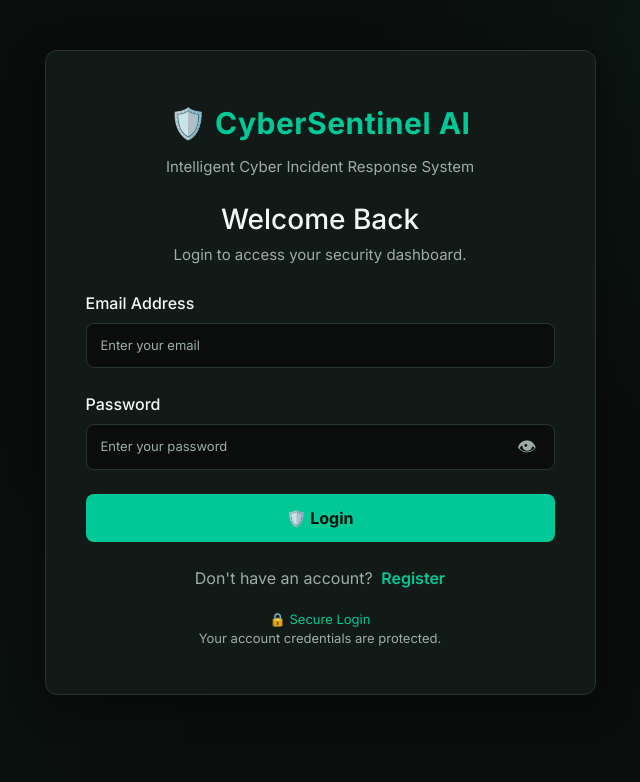
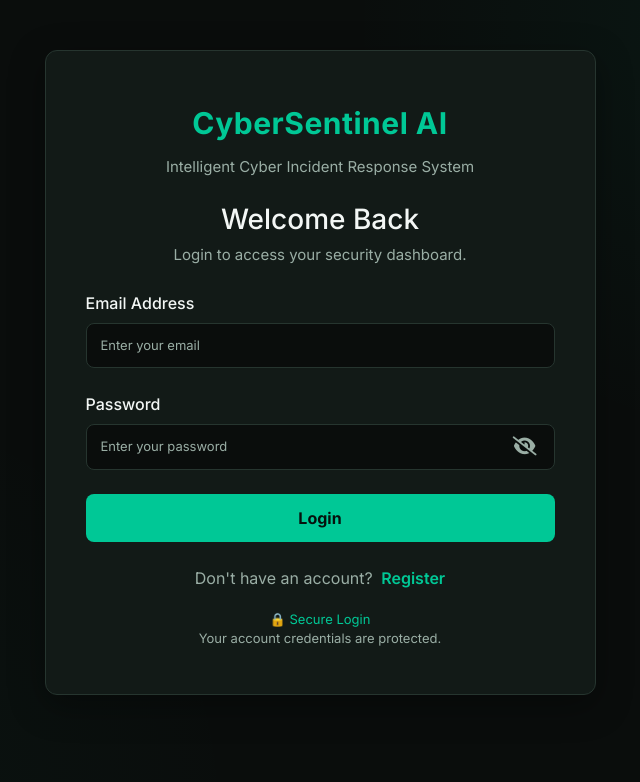
Before and after one commit to aryanpukale23-web/CyberSentinel-AI, a Flask app: page /login in a window 1280 px wide. Shown: the part 70-852 px from the top of the page, without its empty margins (320-960 px from the left). Run offline with Flask 3, Linux system fonts and the light colour scheme.

Commit message:
Update login.html

```diff
--- a/templates/login.html
+++ b/templates/login.html
@@ -3,6 +3,10 @@
 {% block title %}Login - CyberSentinel AI{% endblock %}
 
 {% block content %}
+<link
+    rel="stylesheet"
+    href="https://cdnjs.cloudflare.com/ajax/libs/font-awesome/6.5.2/css/all.min.css"
+>
 
 <style>
 
@@ -182,7 +186,7 @@
                     <div class="text-center mb-4">
 
                         <div class="login-logo">
-                            🛡️ CyberSentinel AI
+                            CyberSentinel AI
                         </div>
 
                         <div class="login-subtitle mt-2">
@@ -276,7 +280,7 @@
                                      onclick="togglePassword()"
                                      aria-label="Show or hide password"
                                 >
-                                    👁
+                                     <i class="fa-solid fa-eye-slash"></i>
                                 </button>
 
                             </div>
@@ -289,7 +293,7 @@
                             type="submit"
                             class="btn login-btn w-100"
                         >
-                            🛡️ Login
+                             Login
                         </button>
 
                     </form>
@@ -347,13 +351,15 @@ function togglePassword() {
 
     passwordInput.type = "text";
 
-        toggleButton.textContent = "🙈";
+    toggleButton.innerHTML =
+        '<i class="fa-solid fa-eye"></i>';
 
 } else {
 
     passwordInput.type = "password";
 
-        toggleButton.textContent = "👁";
+    toggleButton.innerHTML =
+        '<i class="fa-solid fa-eye-slash"></i>';
 
 }
 
```
Lines whose indentation alone changed are shown as unchanged.
